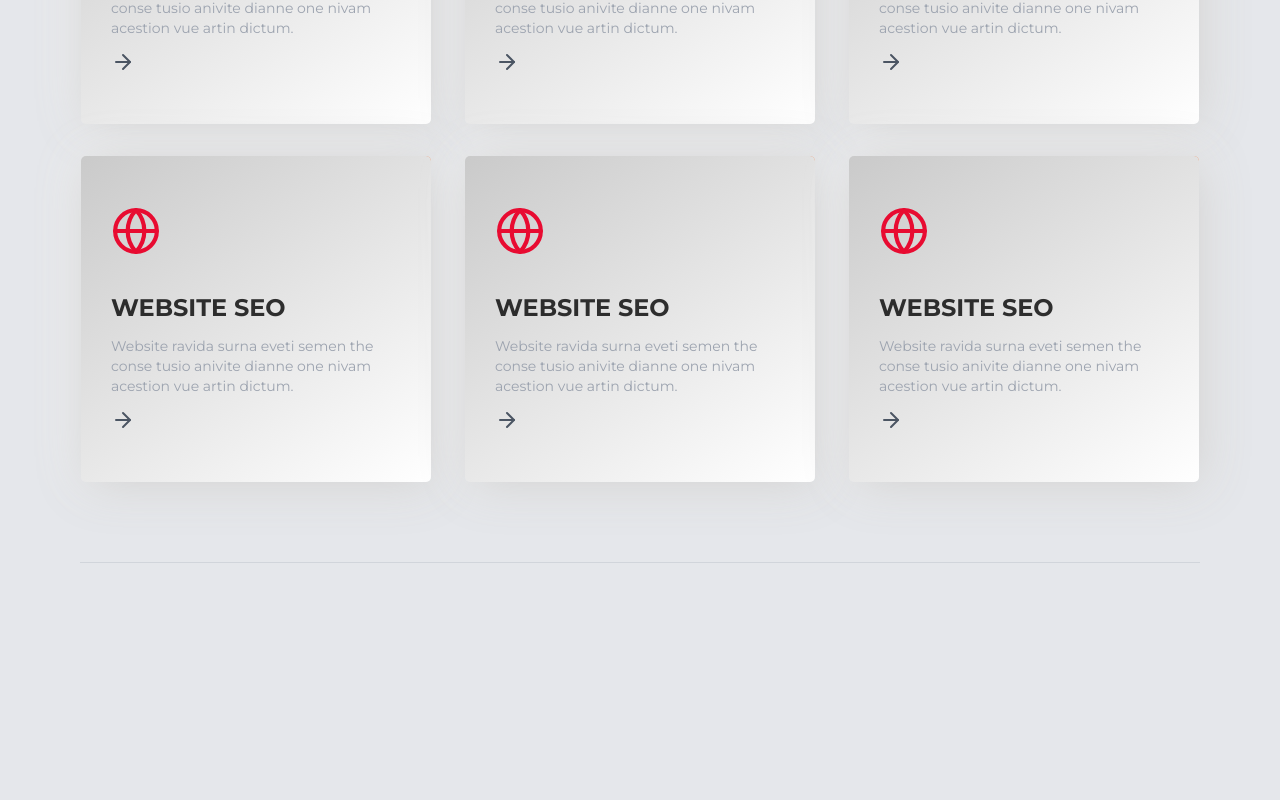
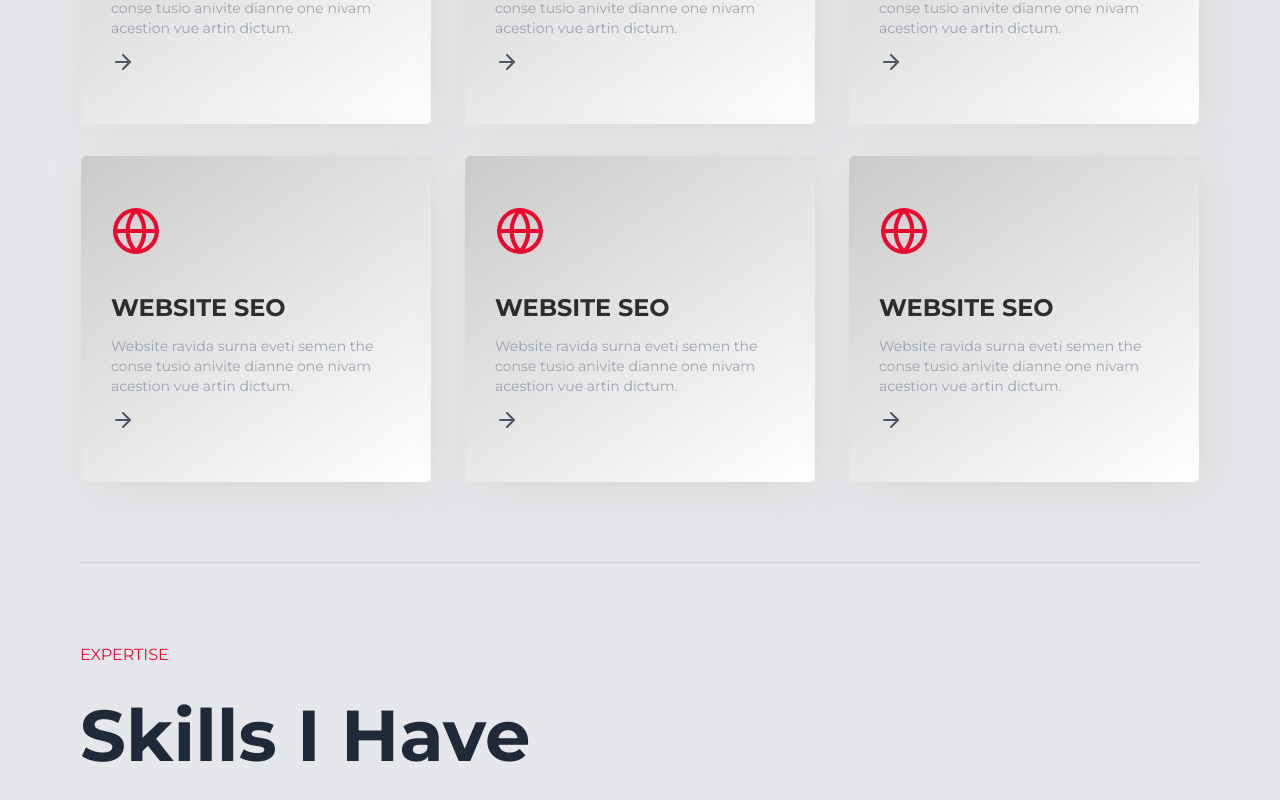
Before and after one commit to Ashik-Ahmed/ashik_ahmed, a Next.js app: page / in a window 1280 px wide. Shown: the part 1093-1893 px from the top of the page. Before the commit the page ends 1656 px from the top, so only its background shows below. Built offline with nearby package versions, Linux system fonts and the light colour scheme.

Commit message:
expertise section created

```diff
--- /dev/null
+++ b/src/app/components/Expertise/Expertise.jsx
@@ -0,0 +1,15 @@
+import React from 'react';
+
+const Expertise = () => {
+    return (
+        <section id='expertise' className='container py-20 mx-auto border-b border-gray-300'>
+            <p className=' text-primary'>EXPERTISE</p>
+            <h2 className='text-7xl font-bold text-gray-800 my-8'>Skills I Have</h2>
+            <div className='flex flex-wrap justify-around gap-8 mt-16'>
+
+            </div>
+        </section>
+    );
+};
+
+export default Expertise;
--- a/src/app/page.js
+++ b/src/app/page.js
@@ -1,3 +1,4 @@
+import Expertise from "./components/Expertise/Expertise";
 import Hero from "./components/Hero/Hero";
 import Services from "./components/Services/Services";
 
@@ -6,6 +7,7 @@ export default function Home() {
     <main className="px-4 max-w-6xl mx-auto">
       <Hero />
       <Services />
+      <Expertise />
     </main>
   );
 }
```
